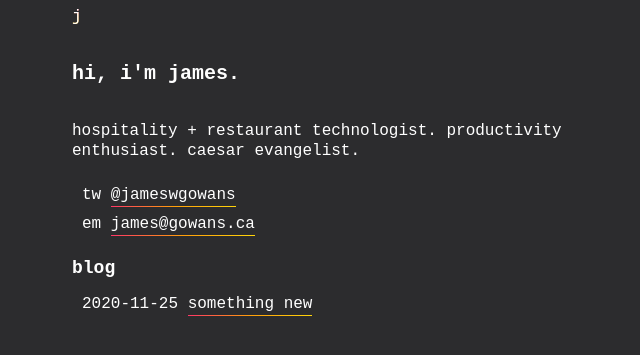
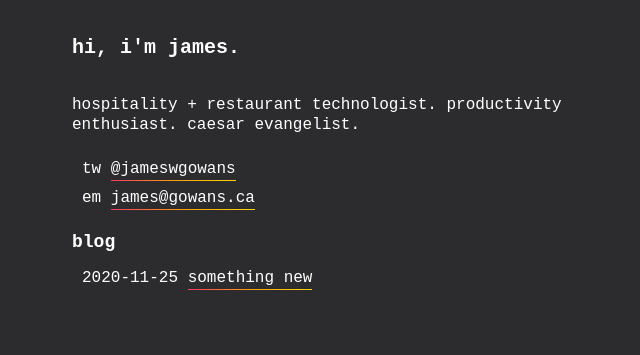
Before and after one commit to jamesgowans/jamesgowans.github.io, a Jekyll site: the page built from index.md, in a window 1280 px wide. Shown: the top 355 px of the page, without its empty margins (0-640 px from the left). Built offline with Jekyll 4.4.1, drawn with Linux system fonts in a browser that asks for light colours.

Commit message:
remove it

```diff
--- a/_layouts/home.html
+++ b/_layouts/home.html
@@ -1,6 +1,5 @@
 {% include head.html %}
 
-    <a class="logo" href="/">j</a>
 
     <h1> hi, i'm james. </h1>
 
```
